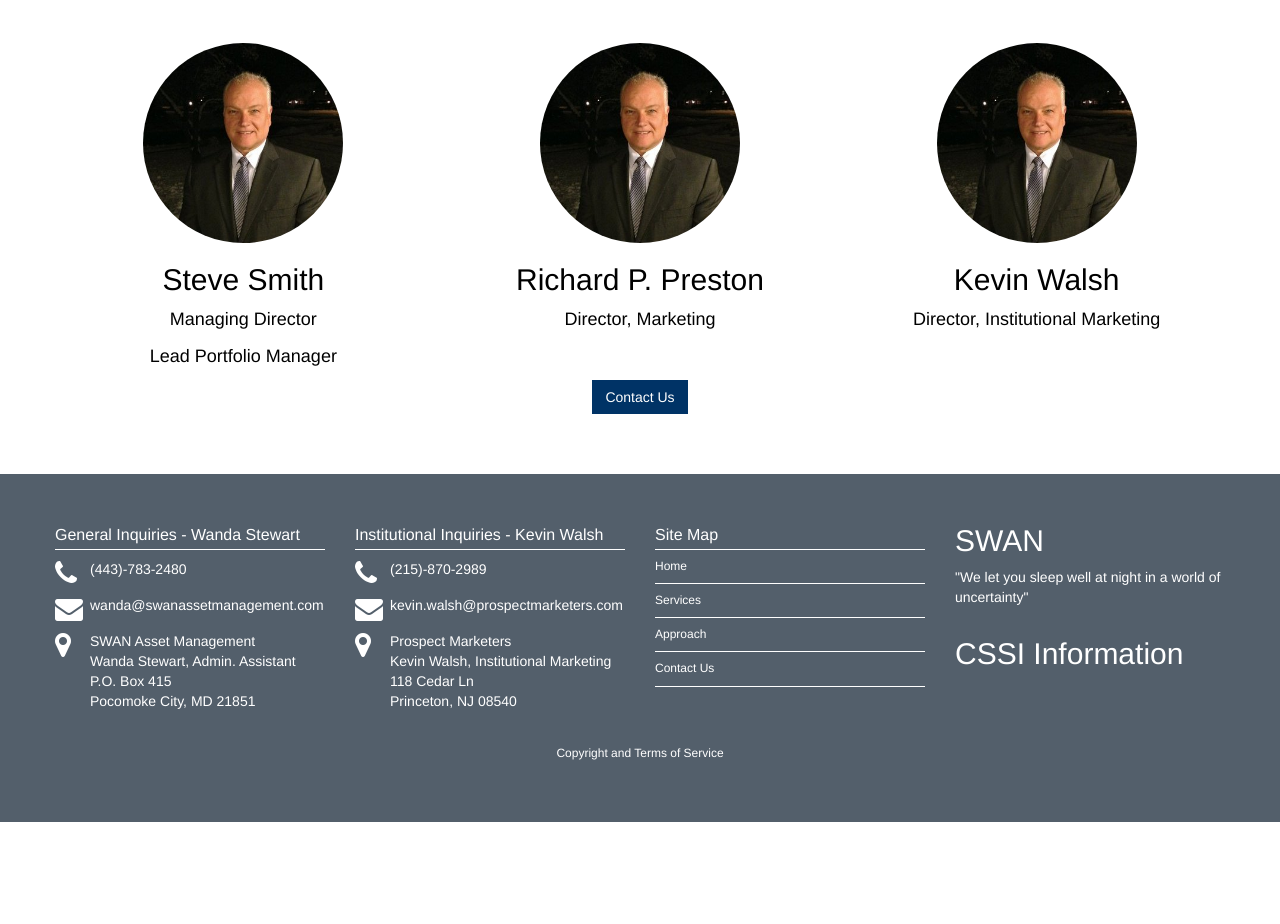
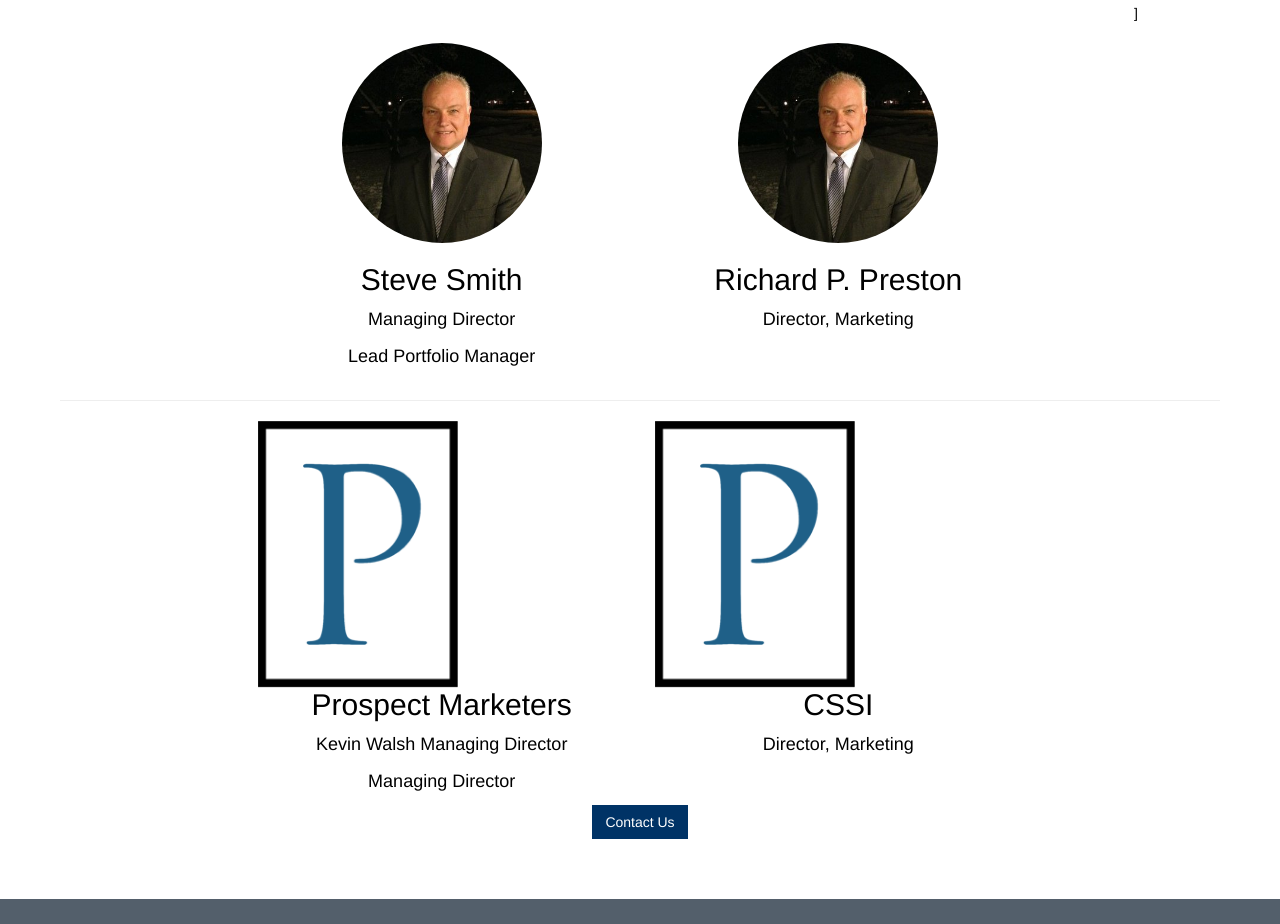
Before and after one commit to kmwboston/swan-website, a plain HTML site: page index.html in a window 1280 px wide. Shown: the part 1873-2797 px from the top of the page. Before the commit the page ends 2695 px from the top, so only its background shows below. Drawn offline with nearby package versions, Linux system fonts and the light colour scheme.

Commit message:
began phase 2 edits, nav/footer new page built plus minor edits

```diff
--- a/approach.html
+++ b/approach.html
@@ -9,7 +9,7 @@
     <meta name="author" content="">
     <link rel="icon" href="../../favicon.ico">
 
-    <title>Swan's Services</title>
+    <title>Swan's Approach</title>
 
     <!-- Bootstrap core CSS -->
     <link href="css/bootstrap.min.css" rel="stylesheet">
@@ -19,6 +19,8 @@
 
     <!-- Custom styles for this template -->
     <link href="css/swan-styles.css" rel="stylesheet">
+    <link href="libraries/font-awesome/css/font-awesome.min.css" rel="stylesheet">
+
 
     <!-- Just for debugging purposes. Don't actually copy these 2 lines! -->
     <!--[if lt IE 9]><script src="../../assets/js/ie8-responsive-file-warning.js"></script><![endif]-->
@@ -57,7 +59,10 @@
                     <a href="approach.html">Approach</a>
                 </li>
                 <li>
-                    <a href="services.html">Services</a>
+                    <a href="resources.html">Resources</a>
+                </li>
+                <li>
+                    <a href="contactus.html">Contact Us</a>
                 </li>
             </ul>
             <a class="btn btn-primary navButton pull-right" href="contactus.html" role="button">Contact Swan</a>
@@ -149,7 +154,7 @@
                     long-only portfolios.  Alternative strategies follow the same selection
                     approach but hedge equity portfolios to provide downside protection and
                     minimize return volatility. To learn more about our products, click to visit our
-                    <a>Services page</a>.
+                    <a>Resources page</a>.
                 </h4>
             </div>
         </div>
@@ -177,8 +182,8 @@
         <div class="footer-wrapper">
             <div class="container">
                 <div class="row">
-                    <div class="col-sm-3 general">
-                        <div class="footer-heading">General Inquiries - Wanda Stewart</div>
+                    <div class="col-sm-4 general">
+                        <div class="footer-heading">General Inquiries</div>
                         <div class="footer-general row">
                             <div class="col-xs-2 text-left">
                                 <i class="fa fa-phone fa-2x"></i>
@@ -201,56 +206,53 @@
                             </div>
                             <div class="col-xs-10 no-padding-left">
                                 SWAN Asset Management<br>
-                                Wanda Stewart, Admin. Assistant<br>
                                 P.O. Box 415<br>
                                 Pocomoke City, MD 21851
                             </div>
                         </div>
 
                     </div>
-                    <div class="col-sm-3 general">
-                        <div class="footer-heading">Institutional Inquiries - Kevin Walsh</div>
-                        <div class="footer-general row">
-                            <div class="col-xs-2 text-left">
-                                <i class="fa fa-phone fa-2x"></i>
-                            </div>
-                            <div class="col-xs-10 no-padding-left">
-                                (215)-870-2989
-                            </div>
-                        </div>
+                    <!--<div class="col-sm-3 general">-->
+                    <!--<div class="footer-heading">Institutional Inquiries - Kevin Walsh</div>-->
+                    <!--<div class="footer-general row">-->
+                    <!--<div class="col-xs-2 text-left">-->
+                    <!--<i class="fa fa-phone fa-2x"></i>-->
+                    <!--</div>-->
+                    <!--<div class="col-xs-10 no-padding-left">-->
+                    <!--(215)-870-2989-->
+                    <!--</div>-->
+                    <!--</div>-->
+                    <!--<div class="footer-general row">-->
+                    <!--<div class="col-xs-2 text-left">-->
+                    <!--<i class="fa fa-envelope fa-2x"></i>-->
+                    <!--</div>-->
+                    <!--<div class="col-xs-10 no-padding-left">-->
+                    <!--<a href="mailto:wanda@swanassetmanagement.com" class="ftr">kevin.walsh@prospectmarketers.com</a>-->
+                    <!--</div>-->
+                    <!--</div>-->
+                    <!--<div class="footer-general row">-->
+                    <!--<div class="col-xs-2 text-left">-->
+                    <!--<i class="fa fa-map-marker fa-2x"></i>-->
+                    <!--</div>-->
+                    <!--<div class="col-xs-10 no-padding-left">-->
+                    <!--Prospect Marketers<br>-->
+                    <!--Kevin Walsh, Institutional Marketing<br>-->
+                    <!--118 Cedar Ln<br>-->
+                    <!--Princeton, NJ 08540-->
+                    <!--</div>-->
+                    <!--</div>-->
 
+                    <!--</div>-->
 
-                        <div class="footer-general row">
-                            <div class="col-xs-2 text-left">
-                                <i class="fa fa-envelope fa-2x"></i>
-                            </div>
-                            <div class="col-xs-10 no-padding-left">
-                                <a href="mailto:wanda@swanassetmanagement.com" class="ftr">kevin.walsh@prospectmarketers.com</a>
-                            </div>
-                        </div>
-                        <div class="footer-general row">
-                            <div class="col-xs-2 text-left">
-                                <i class="fa fa-map-marker fa-2x"></i>
-                            </div>
-                            <div class="col-xs-10 no-padding-left">
-                                Prospect Marketers<br>
-                                Kevin Walsh, Institutional Marketing<br>
-                                118 Cedar<br>
-                                Princeton, NJ 08540
-                            </div>
-                        </div>
-
-                    </div>
-
-                    <div class="col-sm-3">
+                    <div class="col-sm-4">
                         <div class="footer-heading">Site Map</div>
                         <div class="footer-text"><a href="index.html" class="ftr">Home</a></div>
-                        <div class="footer-text"><a href="services.html" class="ftr">Services</a></div>
                         <div class="footer-text"><a href="approach.html" class="ftr">Approach</a></div>
+                        <div class="footer-text"><a href="resources.html" class="ftr">Resources</a></div>
                         <div class="footer-text"><a href="contactus.html" class="ftr">Contact Us</a></div>
                     </div>
 
-                    <div class="col-sm-3">
+                    <div class="col-sm-4">
                         <div style="margin: 0 0 0 0;color: white;">
                             <h2>SWAN</h2>
                             <p>"We let you sleep well at night in a world of uncertainty"</p>
--- a/index.html
+++ b/index.html
@@ -30,8 +30,8 @@
 
     <!-- Bootstrap core CSS -->
     <link href="css/reset.css" rel="stylesheet">
+    <link href="libraries/font-awesome/css/font-awesome.min.css" rel="stylesheet">
     <link href="css/bootstrap.min.css" rel="stylesheet">
-    <link href="libraries/font-awesome/css/font-awesome.min.css" rel="stylesheet">
     <link href="css/swan-styles.css" rel="stylesheet">
 
 </head>
@@ -62,7 +62,10 @@
                     <a href="approach.html">Approach</a>
                 </li>
                 <li>
-                    <a href="services.html">Services</a>
+                    <a href="resources.html">Resources</a>
+                </li>
+                <li>
+                    <a href="contactus.html">Contact Us</a>
                 </li>
             </ul>
             <a class="btn btn-primary navButton pull-right" href="contactus.html" role="button">Contact Swan</a>
@@ -150,7 +153,7 @@
                 </p>
             </div>
         </div>
-        <a class="btn btn-primary servicesButton" href="services.html">Learn More About Our Services</a>
+        <a class="btn btn-primary servicesButton" href="resources.html">Learn More About Our Resources</a>
     </div>
     <div class="section bg-primary data">
         <div class="row">
@@ -175,7 +178,7 @@
     <div class="section bg-secondary team text-center">
         <h2 class="text-center">Our Team</h2>
         <div class="row text-center">
-            <div class="col-sm-4">
+]            <div class="col-sm-4 col-sm-offset-2">
                 <img src="img/kevin.jpg" alt="Photo of Fn/Ln" class="img-circle" width="200px">
                 <h2>Steve Smith</h2>
                 <h4>Managing Director</h4>
@@ -186,10 +189,19 @@
                 <h2>Richard P. Preston</h2>
                 <h4>Director, Marketing</h4>
             </div>
+        </div>
+        <hr>
+        <div class="row text-center">
+            <div class="col-sm-4 col-sm-offset-2">
+                <img src="img/prospect-p.png" alt="Photo of Fn/Ln" class="img-responsive" width="200px">
+                <h2>Prospect Marketers</h2>
+                <h4>Kevin Walsh Managing Director</h4>
+                <h4>Managing Director</h4>
+            </div>
             <div class="col-sm-4">
-                <img src="img/kevin.jpg" alt="Photo of Fn/Ln" class="img-circle" width="200px">
-                <h2>Kevin Walsh</h2>
-                <h4>Director, Institutional Marketing</h4>
+                <img src="img/prospect-p.png" alt="Photo of Fn/Ln" class="img-responsive" width="200px">
+                <h2>CSSI</h2>
+                <h4>Director, Marketing</h4>
             </div>
         </div>
         <a href="contactus.html" class="btn btn-primary">Contact Us</a>
@@ -210,8 +222,8 @@
     <div class="footer-wrapper">
         <div class="container">
             <div class="row">
-                <div class="col-sm-3 general">
-                    <div class="footer-heading">General Inquiries - Wanda Stewart</div>
+                <div class="col-sm-4 general">
+                    <div class="footer-heading">General Inquiries</div>
                     <div class="footer-general row">
                         <div class="col-xs-2 text-left">
                             <i class="fa fa-phone fa-2x"></i>
@@ -234,54 +246,53 @@
                         </div>
                         <div class="col-xs-10 no-padding-left">
                             SWAN Asset Management<br>
-                            Wanda Stewart, Admin. Assistant<br>
                             P.O. Box 415<br>
                             Pocomoke City, MD 21851
                         </div>
                     </div>
 
                 </div>
-                <div class="col-sm-3 general">
-                    <div class="footer-heading">Institutional Inquiries - Kevin Walsh</div>
-                    <div class="footer-general row">
-                        <div class="col-xs-2 text-left">
-                            <i class="fa fa-phone fa-2x"></i>
-                        </div>
-                        <div class="col-xs-10 no-padding-left">
-                            (215)-870-2989
-                        </div>
-                    </div>
-                    <div class="footer-general row">
-                        <div class="col-xs-2 text-left">
-                            <i class="fa fa-envelope fa-2x"></i>
-                        </div>
-                        <div class="col-xs-10 no-padding-left">
-                            <a href="mailto:wanda@swanassetmanagement.com" class="ftr">kevin.walsh@prospectmarketers.com</a>
-                        </div>
-                    </div>
-                    <div class="footer-general row">
-                        <div class="col-xs-2 text-left">
-                            <i class="fa fa-map-marker fa-2x"></i>
-                        </div>
-                        <div class="col-xs-10 no-padding-left">
-                            Prospect Marketers<br>
-                            Kevin Walsh, Institutional Marketing<br>
-                            118 Cedar Ln<br>
-                            Princeton, NJ 08540
-                        </div>
-                    </div>
+                <!--<div class="col-sm-3 general">-->
+                    <!--<div class="footer-heading">Institutional Inquiries - Kevin Walsh</div>-->
+                    <!--<div class="footer-general row">-->
+                        <!--<div class="col-xs-2 text-left">-->
+                            <!--<i class="fa fa-phone fa-2x"></i>-->
+                        <!--</div>-->
+                        <!--<div class="col-xs-10 no-padding-left">-->
+                            <!--(215)-870-2989-->
+                        <!--</div>-->
+                    <!--</div>-->
+                    <!--<div class="footer-general row">-->
+                        <!--<div class="col-xs-2 text-left">-->
+                            <!--<i class="fa fa-envelope fa-2x"></i>-->
+                        <!--</div>-->
+                        <!--<div class="col-xs-10 no-padding-left">-->
+                            <!--<a href="mailto:wanda@swanassetmanagement.com" class="ftr">kevin.walsh@prospectmarketers.com</a>-->
+                        <!--</div>-->
+                    <!--</div>-->
+                    <!--<div class="footer-general row">-->
+                        <!--<div class="col-xs-2 text-left">-->
+                            <!--<i class="fa fa-map-marker fa-2x"></i>-->
+                        <!--</div>-->
+                        <!--<div class="col-xs-10 no-padding-left">-->
+                            <!--Prospect Marketers<br>-->
+                            <!--Kevin Walsh, Institutional Marketing<br>-->
+                            <!--118 Cedar Ln<br>-->
+                            <!--Princeton, NJ 08540-->
+                        <!--</div>-->
+                    <!--</div>-->
 
-                </div>
+                <!--</div>-->
 
-                <div class="col-sm-3">
+                <div class="col-sm-4">
                     <div class="footer-heading">Site Map</div>
                     <div class="footer-text"><a href="index.html" class="ftr">Home</a></div>
-                    <div class="footer-text"><a href="approach.html" class="ftr">Services</a></div>
-                    <div class="footer-text"><a href="services.html" class="ftr">Approach</a></div>
+                    <div class="footer-text"><a href="approach.html" class="ftr">Approach</a></div>
+                    <div class="footer-text"><a href="resources.html" class="ftr">Resources</a></div>
                     <div class="footer-text"><a href="contactus.html" class="ftr">Contact Us</a></div>
                 </div>
 
-                <div class="col-sm-3">
+                <div class="col-sm-4">
                     <div style="margin: 0 0 0 0;color: white;">
                         <h2>SWAN</h2>
                         <p>"We let you sleep well at night in a world of uncertainty"</p>
```
Also changed, not shown: contactus.html (+101 -45 lines), resources.html (renamed from services.html, +44 -40 lines), img/prospect-p.png (added).
